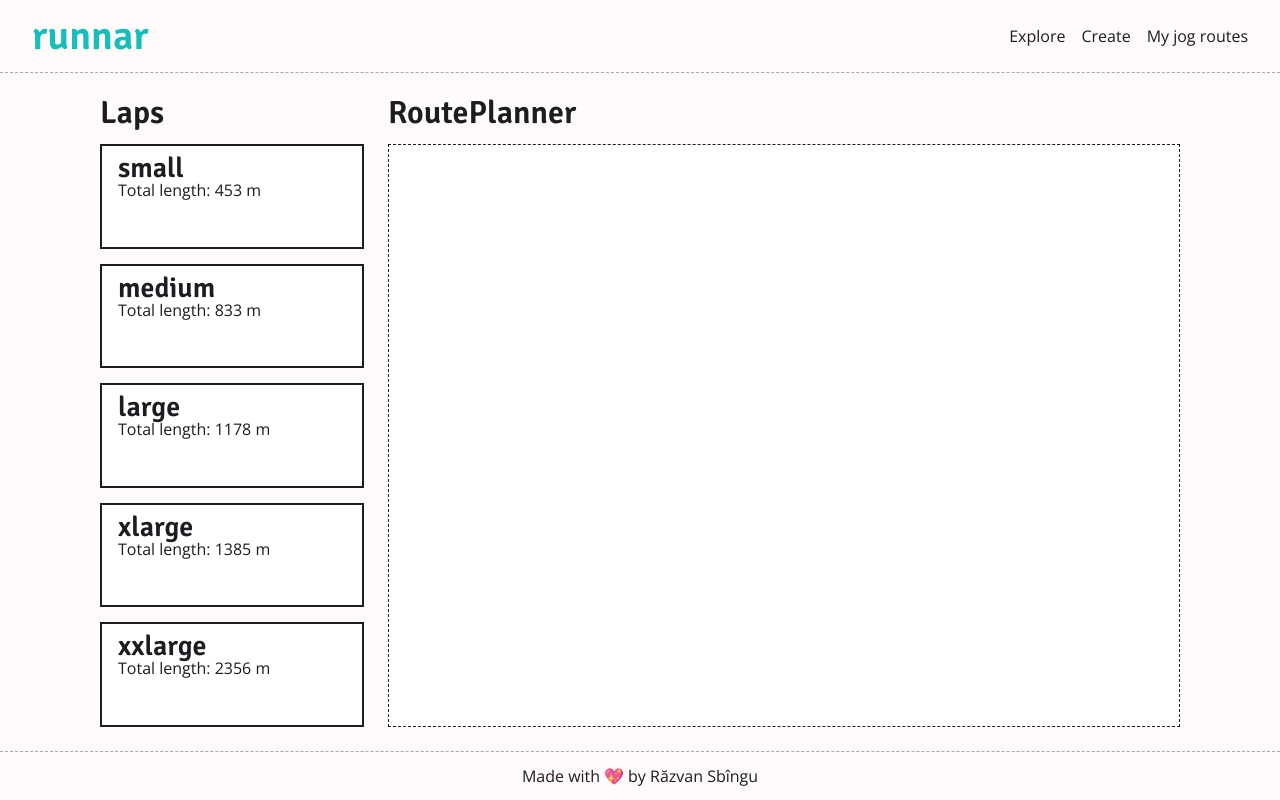
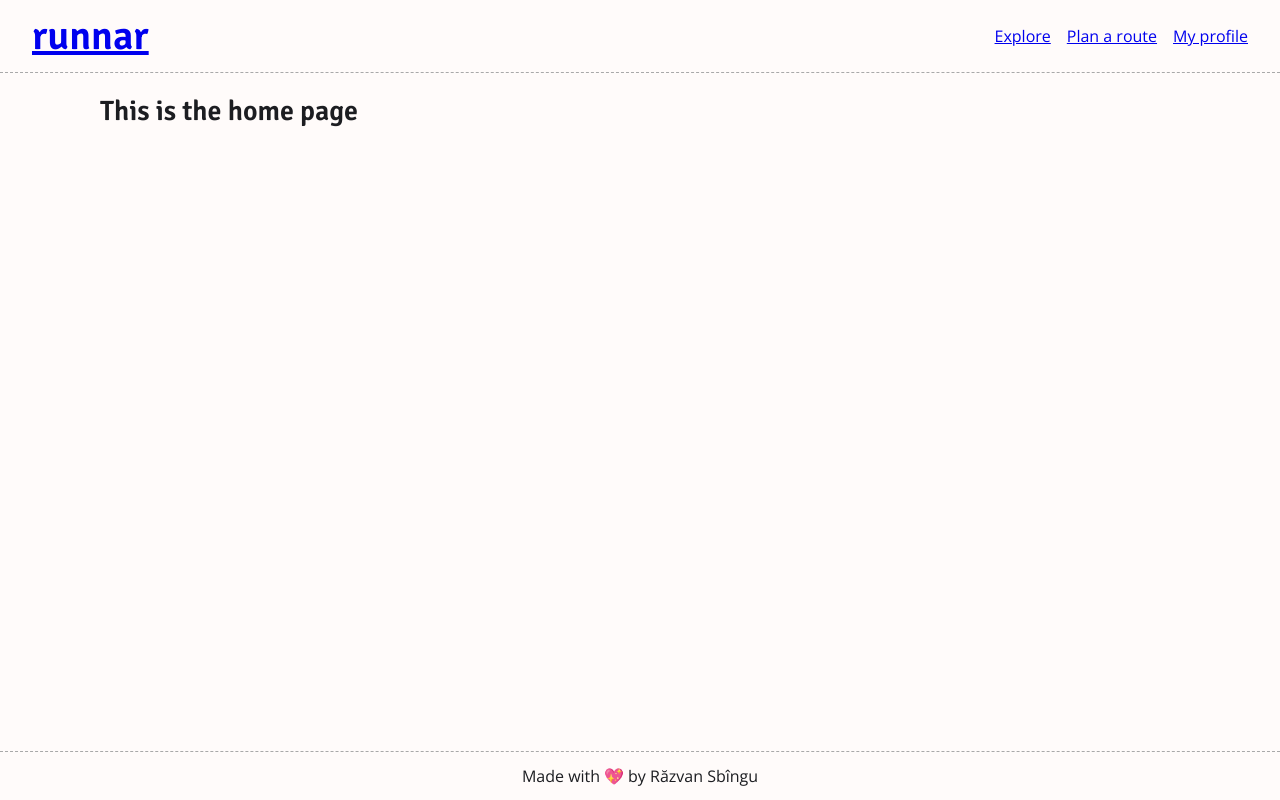
Before and after one commit to razsbg/runnar, a React (Create React App) app: page / in a window 1280 px wide. Built offline with nearby package versions, Linux system fonts and the light colour scheme.

Commit message:
added routing

```diff
--- a/package.json
+++ b/package.json
@@ -11,6 +11,7 @@
     "react-dnd": "^11.1.3",
     "react-dnd-html5-backend": "^11.1.3",
     "react-dom": "^16.13.1",
+    "react-router": "^5.2.0",
     "react-router-dom": "^5.2.0",
     "react-scripts": "3.4.3"
   },
--- /dev/null
+++ b/src/components/Explore.js
@@ -0,0 +1,11 @@
+import React from 'react';
+
+function Explore() {
+  return (
+    <div className="explore">
+      <h3>This is the explore routes page</h3>
+    </div>
+  );
+}
+
+export default Explore;
--- a/src/components/Header.js
+++ b/src/components/Header.js
@@ -1,16 +1,25 @@
 import React from 'react';
+import { Link } from 'react-router-dom';
 
 function Header() {
   return (
     <header className="header" data-testid="header">
       <div className="logo" data-testid="logo">
-        <h1>runnar</h1>
+        <h1>
+          <Link to="/">runnar</Link>
+        </h1>
       </div>
-      <nav className="nav" data-testid="main-nav">
+      <nav className="nav" role="navigation">
         <ul>
-          <li>Explore</li>
-          <li>Create</li>
-          <li>My jog routes</li>
+          <li>
+            <Link to="/explore">Explore</Link>
+          </li>
+          <li>
+            <Link to="/create">Plan a route</Link>
+          </li>
+          <li>
+            <Link to="/profile">My profile</Link>
+          </li>
         </ul>
       </nav>
     </header>
--- /dev/null
+++ b/src/components/Home.js
@@ -0,0 +1,11 @@
+import React from 'react';
+
+function Home() {
+  return (
+    <div className="home">
+      <h3>This is the home page</h3>
+    </div>
+  );
+}
+
+export default Home;
--- a/src/components/Main.js
+++ b/src/components/Main.js
@@ -1,15 +1,30 @@
 import React from 'react';
+import { Route, Switch } from 'react-router-dom';
 import { DndProvider } from 'react-dnd';
 import { HTML5Backend } from 'react-dnd-html5-backend';
 
 import Lap from './Lap';
 import RoutePlanner from './RoutePlanner';
+import Explore from './Explore';
+import Home from './Home';
+import Profile from './Profile';
 
 import { laps } from '../constants';
 
 function Main() {
   return (
     <main className="main" data-testid="main">
+      <Switch>
+        <Route exact path="/">
+          <Home />
+        </Route>
+        <Route exact path="/explore">
+          <Explore />
+        </Route>
+        <Route exact path="/profile">
+          <Profile />
+        </Route>
+        <Route exact path="/create">
           <DndProvider backend={HTML5Backend}>
             <div className="drag-sources" data-testid="laps">
               <h2>Laps</h2>
@@ -19,6 +34,8 @@ function Main() {
             </div>
             <RoutePlanner />
           </DndProvider>
+        </Route>
+      </Switch>
     </main>
   );
 }
--- /dev/null
+++ b/src/components/Profile.js
@@ -0,0 +1,11 @@
+import React from 'react';
+
+function Profile() {
+  return (
+    <div className="profile">
+      <h3>This is the profile page</h3>
+    </div>
+  );
+}
+
+export default Profile;
--- a/src/components/RoutePlanner.js
+++ b/src/components/RoutePlanner.js
@@ -8,12 +8,12 @@ import { DragItemTypes, laps } from '../constants';
 import '../scss/components/_route-planner.scss';
 
 function RoutePlanner() {
-  const [route, setRoute] = useState([]);
+  const [jogRoute, setJogRoute] = useState([]);
 
   const [{ isOver: isOverDropZone, canDrop }, drop] = useDrop({
     accept: DragItemTypes.LAP,
     drop: (item) => {
-      setRoute([...route, item.name]);
+      setJogRoute([...jogRoute, item.name]);
     },
     canDrop: (item) => {
       if (isLapEligible(item)) {
@@ -31,8 +31,8 @@ function RoutePlanner() {
   function isLapEligible(lap) {
     var isEligible = true;
 
-    if (route.length !== 0) {
-      const currentLastLap = [...route].pop();
+    if (jogRoute.length !== 0) {
+      const currentLastLap = [...jogRoute].pop();
 
       switch (lap.name) {
         case 'small':
@@ -86,16 +86,16 @@ function RoutePlanner() {
   }
 
   function removeLap(index) {
-    const newRoute = [...route];
+    const newRoute = [...jogRoute];
     newRoute.splice(index, 1);
-    setRoute(newRoute);
+    setJogRoute(newRoute);
   }
 
   return (
     <div className="route-planner" data-testid="route-planner">
       <h2>RoutePlanner</h2>
       <div ref={drop} className={getDropzoneClassNames()}>
-        {route.map((lapName, index) => (
+        {jogRoute.map((lapName, index) => (
           <RouteLap
             key={index}
             index={index}
--- a/src/index.js
+++ b/src/index.js
@@ -1,5 +1,6 @@
 import React from 'react';
 import ReactDOM from 'react-dom';
+import { BrowserRouter } from 'react-router-dom';
 
 import App from './components/App';
 
@@ -10,7 +11,9 @@ import './scss/_styles.scss';
 
 ReactDOM.render(
   <React.StrictMode>
-    <App />
+    <BrowserRouter>
+      <App />
+    </BrowserRouter>
   </React.StrictMode>,
   document.getElementById('root')
 );
```
Lines whose indentation alone changed are shown as unchanged.
